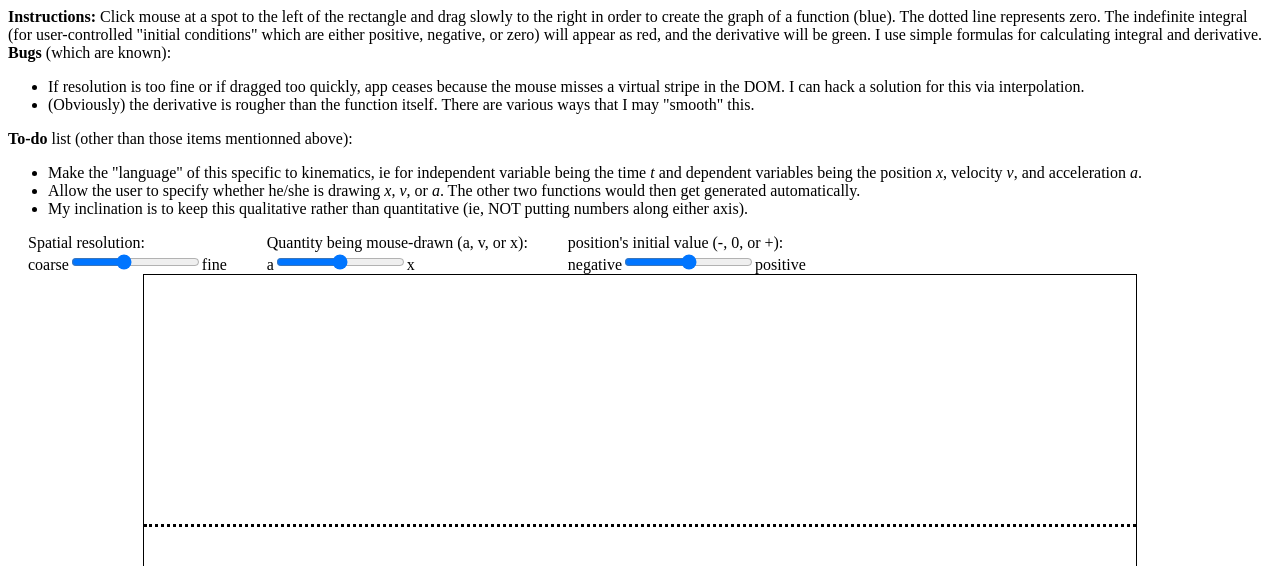
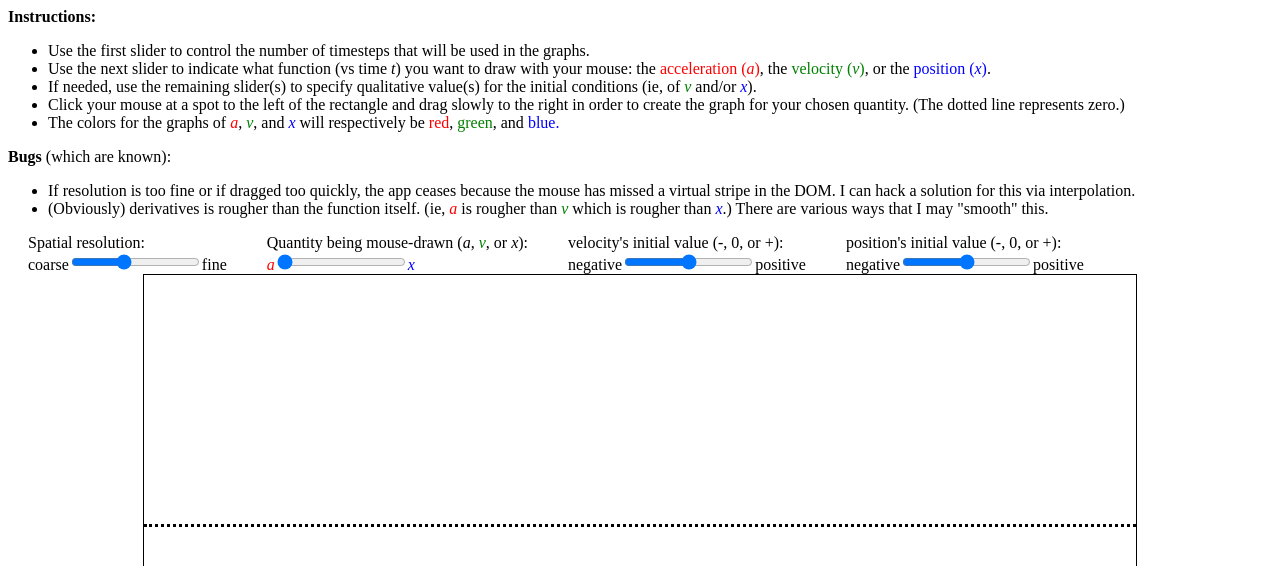
Before and after one commit to pknipp/graphical-kinematics, a React (Create React App) app: page / in a window 1280 px wide. Shown: the top 566 px of the page. Built offline with nearby package versions, Linux system fonts and the light colour scheme.

Commit message:
Allow user to choose whether they'll draw a, v, or x

```diff
--- a/src/ThreeGraphs.js
+++ b/src/ThreeGraphs.js
@@ -14,12 +14,13 @@ class ThreeGraphs extends React.Component {
             d1s:[0],
             i2s: [0],
             d2s: [0],
-            i1i: 0.0,
-            i2i: 0.0,
-            avx: 1,
+            i1i: 0,
+            i2i: 0,
+            avx: 0,
         }
         this.height = 500;
         this.iiMax = 0.3;
+        this.colors = ["red", "green", "blue"];
     }
 
     componentDidMount() {
@@ -123,22 +124,20 @@ class ThreeGraphs extends React.Component {
         return  !ys ? null : (
             <>
                 <div>
-                    <b>Instructions:</b> Click mouse at a spot to the left of the rectangle and drag slowly to the right in order to create the graph of a function (blue).  The dotted line represents zero.  The indefinite integral (for user-controlled "initial conditions" which are either positive, negative, or zero) will appear as red, and  the derivative will be green.  I use simple formulas
-                    for calculating integral and derivative.
+                    <b>Instructions:</b>
+                    <ul>
+                        <li>Use the first slider to control the number of timesteps that will be used in the graphs.</li>
+                        <li>Use the next slider to indicate what function (vs time <i>t</i>) you want to draw with your mouse: the <span className="a">acceleration (<i>a</i>)</span>, the <span className="v">velocity (<i>v</i>)</span>, or the <span className="x">position (<i>x</i>)</span>.</li>
+                        <li>If needed, use the remaining slider(s) to specify qualitative value(s) for the initial conditions (ie, of <i className="v">v</i> and/or <i className="x">x</i>).</li>
+                        <li> Click your mouse at a spot to the left of the rectangle and drag slowly to the right in order to create the graph for your chosen quantity.  (The dotted line represents zero.)</li>
+                        <li>  The colors for the graphs of <i className="a">a</i>, <i className="v">v</i>, and <i className="x">x</i> will respectively be <span className="a">red</span>, <span className="v">green</span>, and <span className="x">blue.</span></li>
+                    </ul>
                 </div>
                 <div>
                     <b>Bugs</b> (which are known):
                     <ul>
-                        <li>If resolution is too fine or if dragged too quickly, app ceases because the mouse misses a virtual stripe in the DOM.  I can hack a solution for this via interpolation.</li>
-                        <li>(Obviously) the derivative is rougher than the function itself.  There are various ways that I may "smooth" this.</li>
-                    </ul>
-                </div>
-                <div>
-                    <b>To-do</b> list (other than those items mentionned above):
-                    <ul>
-                        <li>Make the "language" of this specific to kinematics, ie for independent variable being the time <i>t</i> and dependent variables being the position <i>x</i>, velocity <i>v</i>, and acceleration <i>a</i>.</li>
-                        <li>Allow the user to specify whether he/she is drawing <i>x</i>, <i>v</i>, or <i>a</i>.  The other two functions would then get generated automatically.</li>
-                        <li>My inclination is to keep this qualitative rather than quantitative (ie, NOT putting numbers along either axis).</li>
+                        <li>If resolution is too fine or if dragged too quickly, the app ceases because the mouse has missed a virtual stripe in the DOM.  I can hack a solution for this via interpolation.</li>
+                        <li>(Obviously) derivatives is rougher than the function itself.  (ie, <i className="a">a</i> is rougher than <i className="v">v</i> which is rougher than <i className="x">x</i>.) There are various ways that I may "smooth" this.</li>
                     </ul>
                 </div>
                 <div className="sliders">
@@ -159,8 +158,8 @@ class ThreeGraphs extends React.Component {
                         <span>fine</span>
                     </div>
                     <div>
-                        <div>Quantity being mouse-drawn (a, v, or x): </div>
-                        <span>a</span>
+                        <div>Quantity being mouse-drawn (<i className="red">a</i>, <i className="v">v</i>, or <i classNeme="x">x</i>): </div>
+                        <span><i className="a">a</i></span>
                         <span>
                             <input
                                 type="range"
@@ -172,7 +171,7 @@ class ThreeGraphs extends React.Component {
                                 value={avx}
                             />
                         </span>
-                        <span>x</span>
+                        <span><i className="x">x</i></span>
                     </div>
                     {(avx > 1) ? null : <div>
                         <div>{(avx === 0) ? "velocity" : "position"}'s initial value (-, 0, or +): </div>
@@ -220,61 +219,61 @@ class ThreeGraphs extends React.Component {
                                     handleEnter={handleEnter}
                                     handleLeave={handleLeave}
                                 />}
-                                {!(j < ys.length - 2 && j < n) ? null : <Bar
+                                {(j > ys.length - 3 || j > n - 1) ? null : <Bar
                                     key={`bar${j}`}
                                     j={j}
                                     dt={dt}
                                     y={Math.round(y + height / 2)}
                                     y1={Math.round(ys[j + 1] + height / 2 )}
-                                    color={"blue"}
+                                    color={this.colors[avx]}
                                 />}
-                                {!(j < ys.length - 2 && j < n) ? null : <Bar
+                                {(j > ys.length - 3 || j > n - 1 || avx > 1) ? null : <Bar
                                     key={`i1${j}`}
                                     j={j}
                                     dt={dt}
                                     y={Math.round(height * (i1s[j] / i1s[i1s.length - 1] + 1) / 2)}
                                     y1={Math.round(height * (i1s[j + 1] / i1s[i1s.length - 1] + 1) / 2 )}
-                                    color={"red"}
+                                    color={this.colors[(avx + 1) % 3]}
                                 />}
-                                {!(j < ys.length - 2 && j < n) ? null : <Bar
+                                {(j > ys.length - 3 || j > n - 1 || avx > 0) ? null : <Bar
                                     key={`i2${j}`}
                                     j={j}
                                     dt={dt}
                                     y={Math.round(i2s[j] * height/2/i2s[i2s.length - 1] + height / 2)}
                                     y1={Math.round(i2s[j + 1] * height/2/i2s[i2s.length - 1] + height / 2 )}
-                                    color={"orange"}
+                                    color={this.colors[(avx + 2) % 3]}
                                 />}
-                                {!((j < ys.length - 3) && j < n) ? null : <Bar
+                                {(j > ys.length - 4 || j > n - 1 || avx < 1) ? null : <Bar
                                     key={`d1${j}`}
                                     j={j}
                                     dt={dt}
                                     y={Math.round(d1s[j] *  height/2/d1s[d1s.length-1]+height/2)}
                                     y1={Math.round(d1s[j+1]*height/2/d1s[d1s.length-1]+height/2)}
-                                    color={"green"}
+                                    color={this.colors[(avx + 2) % 3]}
                                 />}
-                                {(j !== n - 1) ? null : <Bar
+                                {(j !== n - 1 || avx < 1) ? null : <Bar
                                     key={`d1${j}`}
                                     j={j}
                                     dt={dt}
                                     y={Math.round(d1s[j] * height/2/d1s[d1s.length - 1] + height / 2)}
                                     y1={Math.round(d1s[j + 1]*height/2/d1s[d1s.length-1] + height / 2 )}
-                                    color={"green"}
+                                    color={this.colors[(avx + 2) % 3]}
                                 />}
-                                {!((j < ys.length - 4) && j < n) ? null : <Bar
+                                {((j > ys.length - 5) || j > n - 1 || avx < 2) ? null : <Bar
                                     key={`d2${j}`}
                                     j={j}
                                     dt={dt}
                                     y={Math.round(d2s[j] * height/2/d2s[d2s.length - 1] + height / 2)}
                                     y1={Math.round(d2s[j + 1]*height/2/d2s[d2s.length-1] + height / 2 )}
-                                    color={"purple"}
+                                    color={this.colors[(avx + 1) % 3]}
                                 />}
-                                {(j!== n - 2 && j !== n - 1) ? null : <Bar
+                                {(!(j === n - 2 || j === n - 1) || avx < 2) ? null : <Bar
                                     key={`d2${j}`}
                                     j={j}
                                     dt={dt}
                                     y={Math.round(d2s[j] * height/2/d2s[d2s.length - 1] + height / 2)}
                                     y1={Math.round(d2s[j + 1]*height/2/d2s[d2s.length-1] + height / 2 )}
-                                    color={"purple"}
+                                    color={this.colors[(avx + 1) % 3]}
                                 />}
                             </>
                         ))}
--- a/src/index.css
+++ b/src/index.css
@@ -67,3 +67,7 @@ div.strips-container input {
 .sliders>* {
   padding: 0 20px;
 }
+
+.a {color: red}
+.v {color: green}
+.x {color: blue}
```
